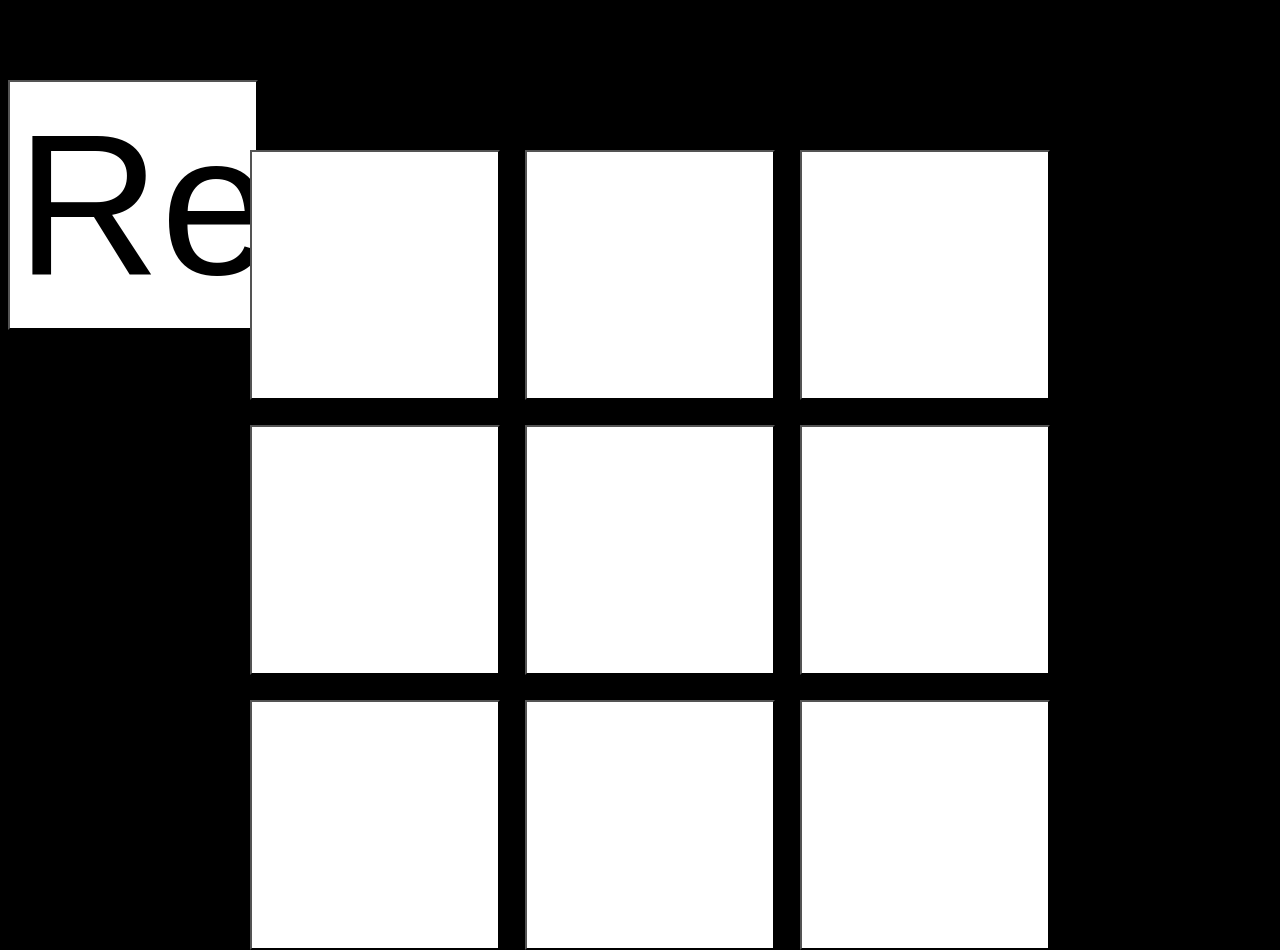
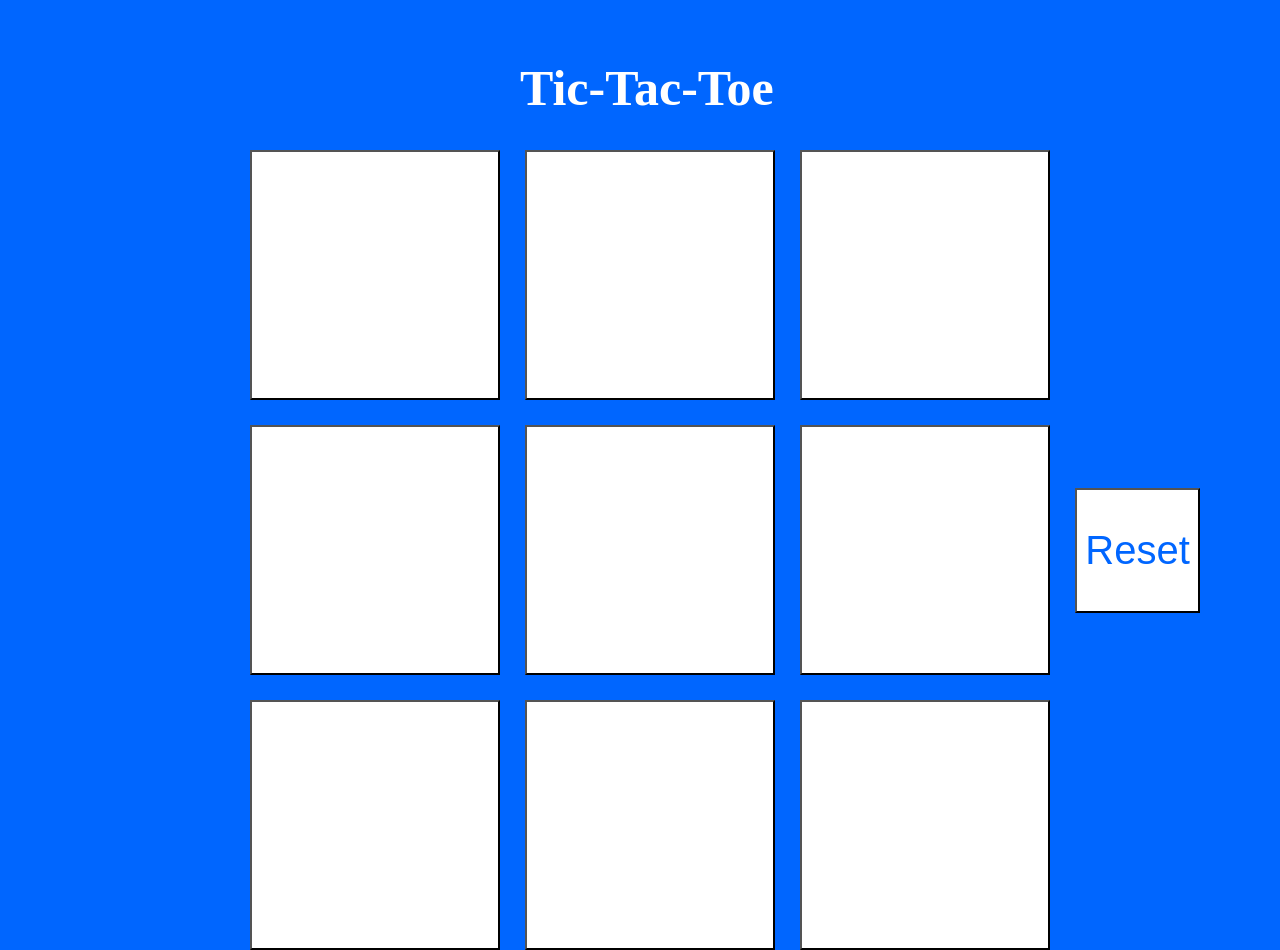
Before and after one commit to jackw528/tic-tac-toe, a plain HTML site: page index.html in a window 1280 px wide. Drawn offline with Linux system fonts and the light colour scheme.

Commit message:
Update style.css

```diff
--- a/style.css
+++ b/style.css
@@ -1,11 +1,12 @@
 body{
-  background-color: black;
+  background-color: #0066FF;
 }
 button{
   background-color: white;
   height: 250px;
   width: 250px;
   font-size: 200px;
+  color: #0066FF;
 }
 #a{
   position: absolute;
@@ -54,15 +55,30 @@ button{
 }
 #win2{
   position: absolute;
-  top: 382px;
-  left: 271px;
+  top: 384px;
+  left: 274px;
   font-size: 100px;
-  color: yellow;
+  color: black;
 }
 #win{
   position: absolute;
   top: 385px;
   left: 275px;
   font-size: 100px;
-  color: red;
+  color: #FF0099;
 }
+#playAgain{
+  height: 125px;
+  width: 125px;
+  position: absolute;
+  left: 1075px;
+  top: 487.5px;
+  font-size: 40px;
+}
+h1{
+  position: absolute;
+  left: 520px;
+  top: 25px;
+  font-size: 50px;
+  color: white;
+}
```
